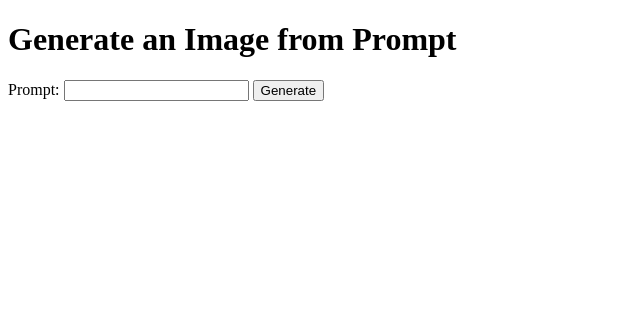
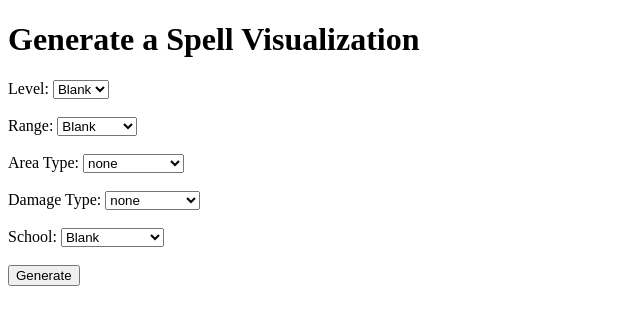
Before and after one commit to jamesbartletr/Spell-Writing-Guide, a Flask app: page / in a window 1280 px wide. Shown: the top 325 px of the page, without its empty margins (0-640 px from the left). Run offline with Flask 3, Linux system fonts and the light colour scheme.

Commit message:
Refactor to support spell generation with customizable attributes
Updated the application to allow users to generate spell visualizations with selectable attributes such as level, range, area type, damage type, and school of magic. Refactored the backend to load dropdown options dynamically and switched to a specialized `draw_spell` function for spell rendering. Adjusted text and naming conventions to ensure consistency across the application.

```diff
--- a/Attributes/area_types.txt
+++ b/Attributes/area_types.txt
@@ -1,4 +1,4 @@
-None
+none
 cone (15)
 cone (30)
 cone (40)
--- a/Attributes/damage_types.txt
+++ b/Attributes/damage_types.txt
@@ -1,14 +1,14 @@
-None
-Acid
-Bludgeoning
-Cold
-Fire
-Force
-Lightning
-Necrotic
-Piercing
-Poison
-Psychic
-Radiant
-Slashing
-Thunder
+none
+acid
+bludgeoning
+cold
+fire
+force
+lightning
+necrotic
+peircing
+poison
+psychic
+radiant
+slashing
+thunder
--- a/Attributes/range.txt
+++ b/Attributes/range.txt
@@ -11,8 +11,8 @@ Blank
 500 miles
 60 feet
 90 feet
-Self
-Sight
-Special
-Touch
-Unlimited
+self
+sight
+special
+touch
+unlimited
--- a/Attributes/school.txt
+++ b/Attributes/school.txt
@@ -1,9 +1,9 @@
 Blank
-Abjuration
-Conjuration
-Divination
-Enchantment
-Evocation
-Illusion
-Necromancy
-Transmutation
+abjuration
+conjuration
+divination
+enchantment
+evocation
+illusion
+necromancy
+transmutation
--- a/app.py
+++ b/app.py
@@ -1,6 +1,6 @@
 from flask import Flask, render_template, request, send_from_directory
 import os
-from writer import generate_image  # Assuming writer.py has a function generate_image to create images
+from writer import draw_spell  # Assuming writer.py has the draw_spell function for generating visuals
 
 app = Flask(__name__)
 app.config['UPLOAD_FOLDER'] = 'static/generated'
@@ -8,24 +8,66 @@ app.config['UPLOAD_FOLDER'] = 'static/generated'
 # Ensure the upload folder exists
 os.makedirs(app.config['UPLOAD_FOLDER'], exist_ok=True)
 
+# Folder where the attributes text files are stored
+ATTRIBUTES_FOLDER = os.path.join("Attributes")
+
+
+# Function to load dropdown options from the attribute files
+def load_attributes(attribute_name):
+    file_path = os.path.join(ATTRIBUTES_FOLDER, f"{attribute_name}.txt")
+    if not os.path.isfile(file_path):
+        return []
+    with open(file_path, "r") as file:
+        return [line.strip() for line in file.readlines()]
+
 
 @app.route('/')
 def index():
-    return render_template("index.html")
+    # Load all dropdown options from the attribute files
+    levels = load_attributes("levels")
+    ranges = load_attributes("range")
+    area_types = load_attributes("area_types")
+    damage_types = load_attributes("damage_types")
+    schools = load_attributes("school")
+
+    return render_template(
+        "index.html",
+        levels=levels,
+        ranges=ranges,
+        area_types=area_types,
+        damage_types=damage_types,
+        schools=schools
+    )
 
 
 @app.route('/generate', methods=['POST'])
 def generate():
-    # Get the form data
-    prompt = request.form.get('prompt')
+    # Fetch the form data
+    level = request.form.get('level')
+    rang = request.form.get('range')
+    area = request.form.get('area')
+    dtype = request.form.get('dtype')
+    school = request.form.get('school')
 
-    if not prompt:
-        return "Invalid prompt, please enter some text!", 400
+    if not all([level, rang, area, dtype, school]):
+        return "Invalid input! Please fill all the fields.", 400
 
-    # Call the generate_image function from writer.py
-    image_path = os.path.join(app.config['UPLOAD_FOLDER'], f"{prompt.replace(' ', '_')}.png")
-    generate_image(prompt, image_path)  # Assumes generate_image saves a file to the given path
+    # Use the writer.py function to generate an image with the selected attributes
+    image_filename = f"spell_{level}_{rang}_{area}_{dtype}_{school}.png"
+    image_path = os.path.join(app.config['UPLOAD_FOLDER'], image_filename)
 
+    # Generate the spell visualization using draw_spell from writer.py
+    draw_spell(
+        level=level,
+        rang=rang,
+        area=area,
+        dtype=dtype,
+        school=school,
+        savename=image_path,
+        legend=True
+    )
+
+    # Render the template with the generated image
     return render_template("index.html", generated_image=image_path)
 
 
--- a/templates/index.html
+++ b/templates/index.html
@@ -3,19 +3,65 @@
 <head>
     <meta charset="UTF-8">
     <meta name="viewport" content="width=device-width, initial-scale=1.0">
-    <title>Image Generator</title>
+    <title>Spell Generator</title>
 </head>
 <body>
-    <h1>Generate an Image from Prompt</h1>
+    <h1>Generate a Spell Visualization</h1>
+
     <form action="/generate" method="post">
-        <label for="prompt">Prompt:</label>
-        <input type="text" name="prompt" id="prompt" required>
+        <!-- Spell Level -->
+        <label for="level">Level:</label>
+        <select name="level" id="level" required>
+            {% for level in levels %}
+                <option value="{{ level }}">{{ level }}</option>
+            {% endfor %}
+        </select>
+        <br><br>
+
+        <!-- Spell Range -->
+        <label for="range">Range:</label>
+        <select name="range" id="range" required>
+            {% for value in ranges %}
+                <option value="{{ value }}">{{ value }}</option>
+            {% endfor %}
+        </select>
+        <br><br>
+
+        <!-- Area Type -->
+        <label for="area">Area Type:</label>
+        <select name="area" id="area" required>
+            {% for area in area_types %}
+                <option value="{{ area }}">{{ area }}</option>
+            {% endfor %}
+        </select>
+        <br><br>
+
+        <!-- Damage Type -->
+        <label for="dtype">Damage Type:</label>
+        <select name="dtype" id="dtype" required>
+            {% for dtype in damage_types %}
+                <option value="{{ dtype }}">{{ dtype }}</option>
+            {% endfor %}
+        </select>
+        <br><br>
+
+        <!-- School of Magic -->
+        <label for="school">School:</label>
+        <select name="school" id="school" required>
+            {% for school in schools %}
+                <option value="{{ school }}">{{ school }}</option>
+            {% endfor %}
+        </select>
+        <br><br>
+
+        <!-- Submit Button -->
         <button type="submit">Generate</button>
     </form>
 
+    <!-- Display Generated Image -->
     {% if generated_image %}
-        <h2>Generated Image:</h2>
-        <img src="{{ generated_image }}" alt="Generated Image">
+        <h2>Generated Spell Visualization:</h2>
+        <img src="{{ generated_image }}" alt="Generated Spell Image">
     {% endif %}
 </body>
 </html>
```
